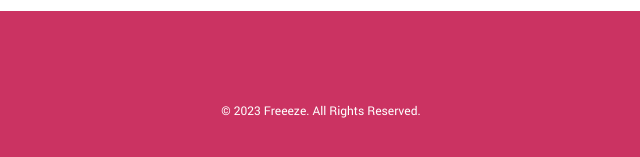
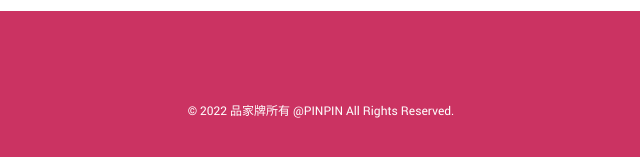
Before and after one commit to u1058028/finalboomboom, a plain HTML site: page about.html in a window 1280 px wide. Shown: the part 1246-1403 px from the top of the page, 319-959 px from the left. Drawn offline with Linux system fonts and the light colour scheme.

Commit message:
Update about.html

```diff
--- a/about.html
+++ b/about.html
@@ -70,7 +70,7 @@
 		<div id="footer">
 			<div>
 
-				<p>&copy; 2023 Freeeze. All Rights Reserved.</p>
+				<p>&copy; 2022 品家牌所有 @PINPIN All Rights Reserved.</p>
 			</div>
 		</div>
 	</div>
```
